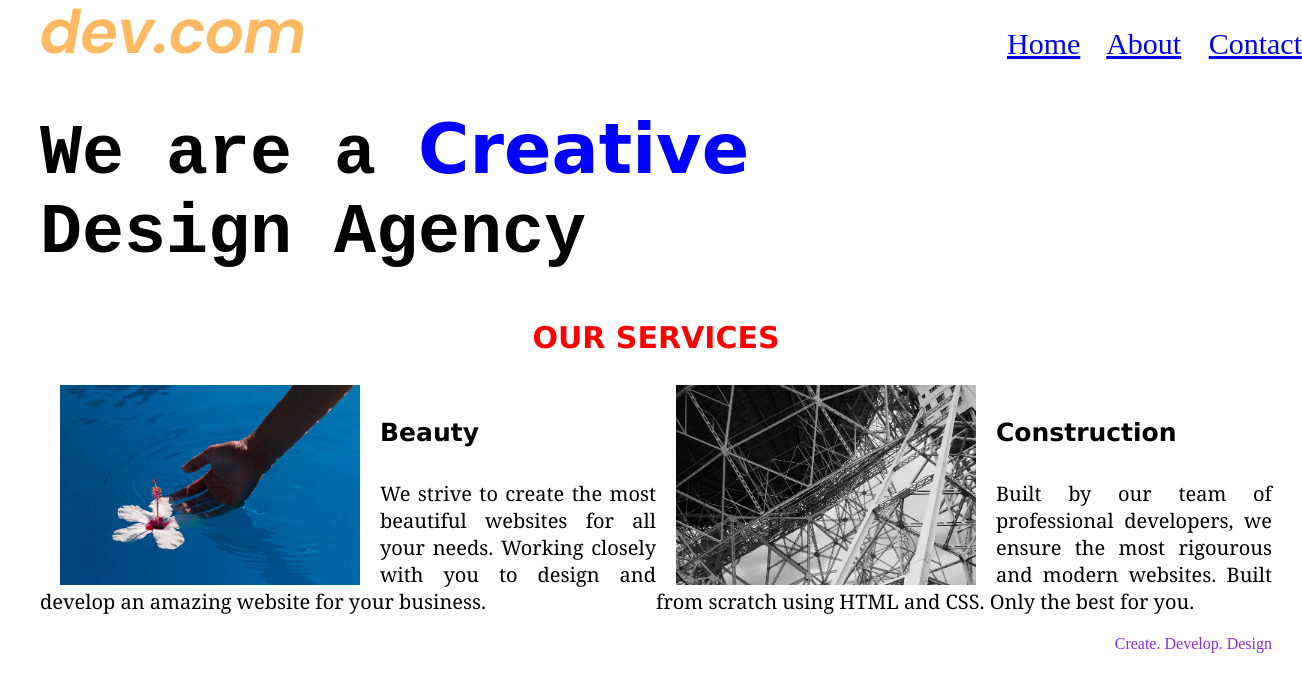
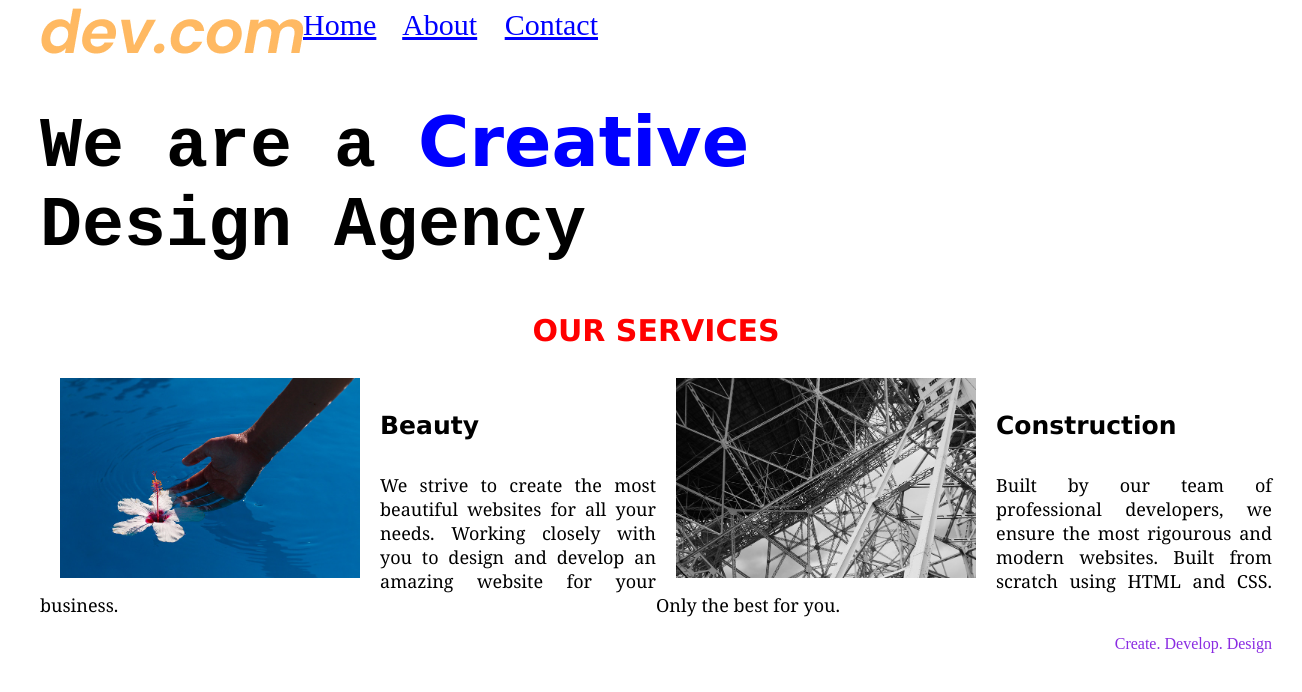
Before and after one commit to XponentialP/first-dev, a plain HTML site: page index.html in a window 1280 px wide. Shown: the whole page, 1302 px wide, since content can reach past the window. Drawn offline with Linux system fonts and the light colour scheme.

Commit message:
updated the html file

```diff
--- a/index.html
+++ b/index.html
@@ -1,14 +1,18 @@
 <!DOCTYPE html>
 <html lang="en">
   <head>
-    <meta charset="UTF-8">
-    <meta name="viewport" content="width=device-width, initial-scale=1.0">
+    <meta charset="UTF-8" />
+    <meta name="viewport" content="width=device-width, initial-scale=1.0" />
     <title>Project</title>
   </head>
   <style>
+    .header {
+      display: flex;
+    }
+
     h1 {
       font-size: 70px;
-        font-family: 'Courier New', Courier, monospace;
+      font-family: "Courier New", Courier, monospace;
     }
 
     span {
@@ -33,14 +37,10 @@
       color: red;
     }
 
-    .left-side {
+    .left-side,
+    .right-side {
+      float: left;
       width: 50%;
-        float: left;
-    }
-
-    .right-side {
-        width: 50%;
-        float: right;
     }
 
     footer {
@@ -50,17 +50,19 @@
 
     p {
       text-align: justify;
-        font-size: 20px;
-        font-family: Cambria, Cochin, Georgia, Times, 'Times New Roman', serif;
+      font-size: 18px;
+      font-family: Cambria, Cochin, Georgia, Times, "Times New Roman", serif;
     }
 
     h4 {
       font-size: 25px;
-        font-family: 'Lucida Sans', 'Lucida Sans Regular', 'Lucida Grande', 'Lucida Sans Unicode', Geneva, Verdana, sans-serif;
+      font-family: "Lucida Sans", "Lucida Sans Regular", "Lucida Grande",
+        "Lucida Sans Unicode", Geneva, Verdana, sans-serif;
     }
 
     @media (max-width: 680px) {
-        .left-side, .right-side {
+      .left-side,
+      .right-side {
         text-align: justify;
         margin: 20px 0px;
         width: 100%;
@@ -89,7 +91,7 @@
 
       h4 {
         font-size: 20px;
-            margin: 20px
+        margin: 20px;
       }
     }
 
@@ -103,13 +105,13 @@
     }
 
     nav {
-        display: inline;
+      /* display: inline; */
       text-align: end;
       font-size: 30px;
       word-spacing: 20px;
       border-radius: 5px;
       position: relative;
-        left: 700px;
+      /* left: 700px; */
     }
 
     a {
@@ -118,7 +120,8 @@
   </style>
   <body>
     <div class=".main">
-        <img class="logo" src="./Media/logo.png">
+      <div class="header">
+        <img class="logo" src="./Media/logo.png" />
         <nav>
           <a href="./">Home</a>
           <a href="./">About</a>
@@ -126,23 +129,30 @@
           <!--<a>Sign Up</a>
             <a>Login</a> -->
         </nav>
-        <h1>We are a <span>Creative</span><br>Design Agency</h1>
+      </div>
+      <h1>We are a <span>Creative</span><br />Design Agency</h1>
       <h3>Our Services</h3>
 
       <div class="left-side">
-            <img class="image" src="./Media/beautiful.jpg" width="300px">
+        <img class="image" src="./Media/beautiful.jpg" width="300px" />
         <h4>Beauty</h4>
-            <p>We strive to create the most beautiful websites for all your needs. Working closely with you to design and develop an amazing website for your business.</p>
+        <p>
+          We strive to create the most beautiful websites for all your needs.
+          Working closely with you to design and develop an amazing website for
+          your business.
+        </p>
       </div>
 
       <div class="right-side">
-            <img class="image" src="./Media/construction.jpg" width="300px">
+        <img class="image" src="./Media/construction.jpg" width="300px" />
         <h4>Construction</h4>
-            <p>Built by our team of professional developers, we ensure the most rigourous and modern websites. Built from scratch using HTML and CSS. Only the best for you.</p>
+        <p>
+          Built by our team of professional developers, we ensure the most
+          rigourous and modern websites. Built from scratch using HTML and CSS.
+          Only the best for you.
+        </p>
       </div>
-        <footer>
-            Create. Develop. Design
-        </footer>
+      <footer>Create. Develop. Design</footer>
     </div>
   </body>
 </html>
```
Lines whose indentation alone changed are shown as unchanged.
